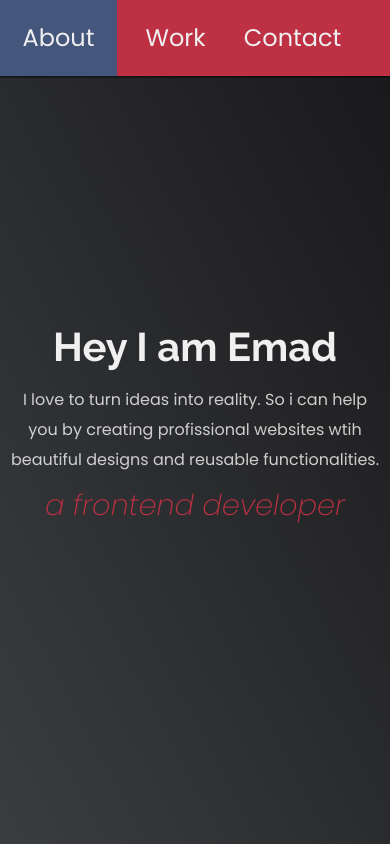
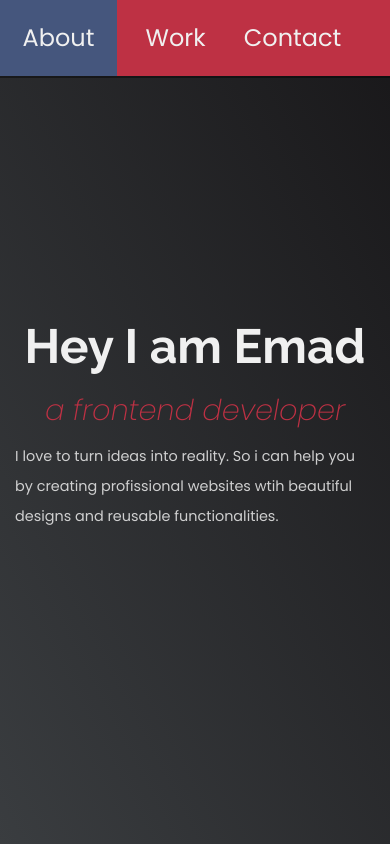
Before and after one commit to EmadHussien/First-Portfolio, a plain HTML site: page index.html in a window 390 px wide. Shown: the top 844 px of the page. Drawn offline with nearby package versions, Linux system fonts and the light colour scheme.

Commit message:
changes in styling

```diff
--- a/index.html
+++ b/index.html
@@ -30,14 +30,12 @@
         </header>
 
         <section id="welcome-section">
-            <div id="welcome-container">
-                <h1>Hey I am Emad</h1>
+                <h1 class="my-name">Hey I am Emad</h1>
+                <p id="job-desc">a frontend developer</p>
                 <p class="description">
                     I love to turn ideas into reality. So i can help you by creating profissional websites
                     wtih beautiful designs and reusable functionalities.
                 </p>
-                <p id="job-desc">a frontend developer</p>
-            </div>
         </section>
 
 
--- a/style.css
+++ b/style.css
@@ -53,6 +53,11 @@ header{
     background-color:#000 ;
     background-image: linear-gradient(62deg, #3a3d40 0%, #181719 100%);
     height: 100vh;
+    display: flex;
+    flex-direction: column;
+    justify-content: center;
+    align-items: center;
+    padding: 0 15px;
 }
 #welcome-container{
     height: 100%;
@@ -63,7 +68,7 @@ header{
     align-items: center;
     gap: 10px;
 }
-#welcome-container>h1{
+.my-name{
     font-size: 4rem;
     font-family: 'Raleway', sans-serif;
 }
@@ -71,6 +76,7 @@ header{
 color: #be3144;
 font-style: italic;
 font-weight: 200;
+margin: 10px 0;
 }
 .description{
     color: #eeeeeed6;
@@ -219,8 +225,11 @@ img{
 
 @media(max-width:700px)
 {
-    #welcome-container>h1{
-    font-size: 2.5rem;
+    .job-desc{
+        font-size: 1.7rem;
+    }
+    .my-name{
+        font-size: 3rem;
     }
     #contact-container>h1{
         font-size: 2rem;
@@ -247,8 +256,8 @@ img{
     }
     .description {
         max-width: 100%;
-        font-size: 1rem;
-        padding: 0 10px;
+        font-size: 0.9rem;
+        text-align: left;
     }
 }
 @media(max-width:370px)
```
